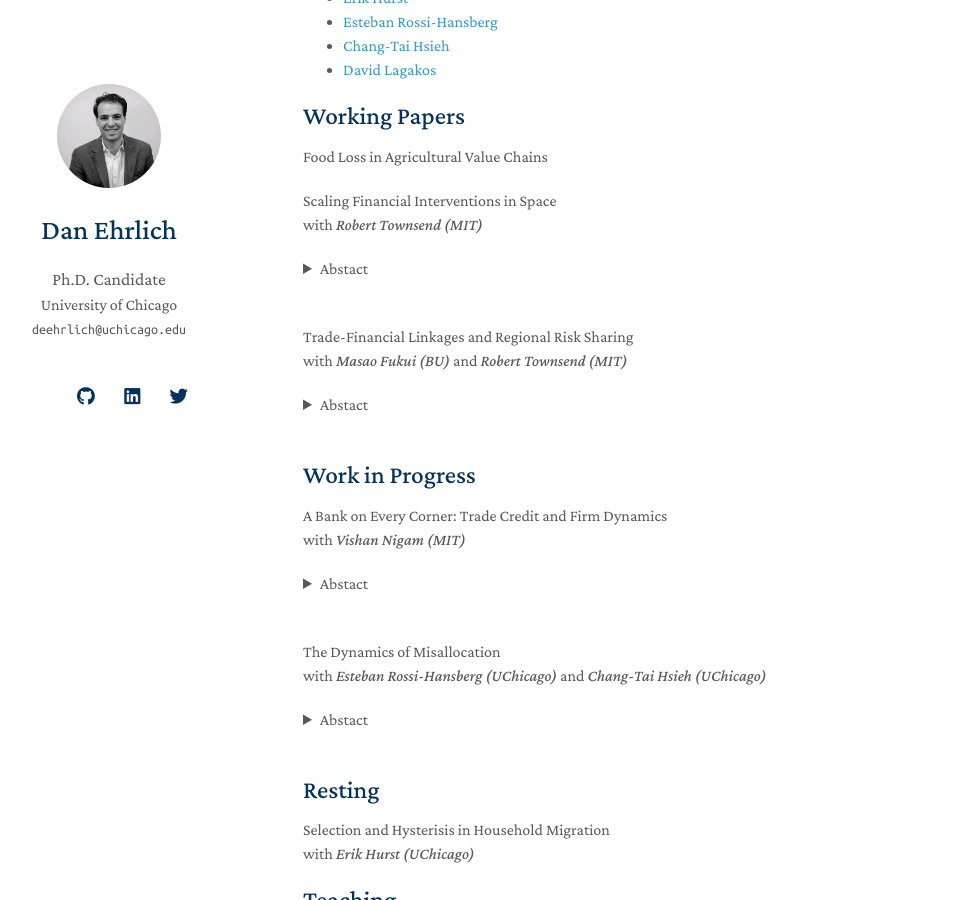
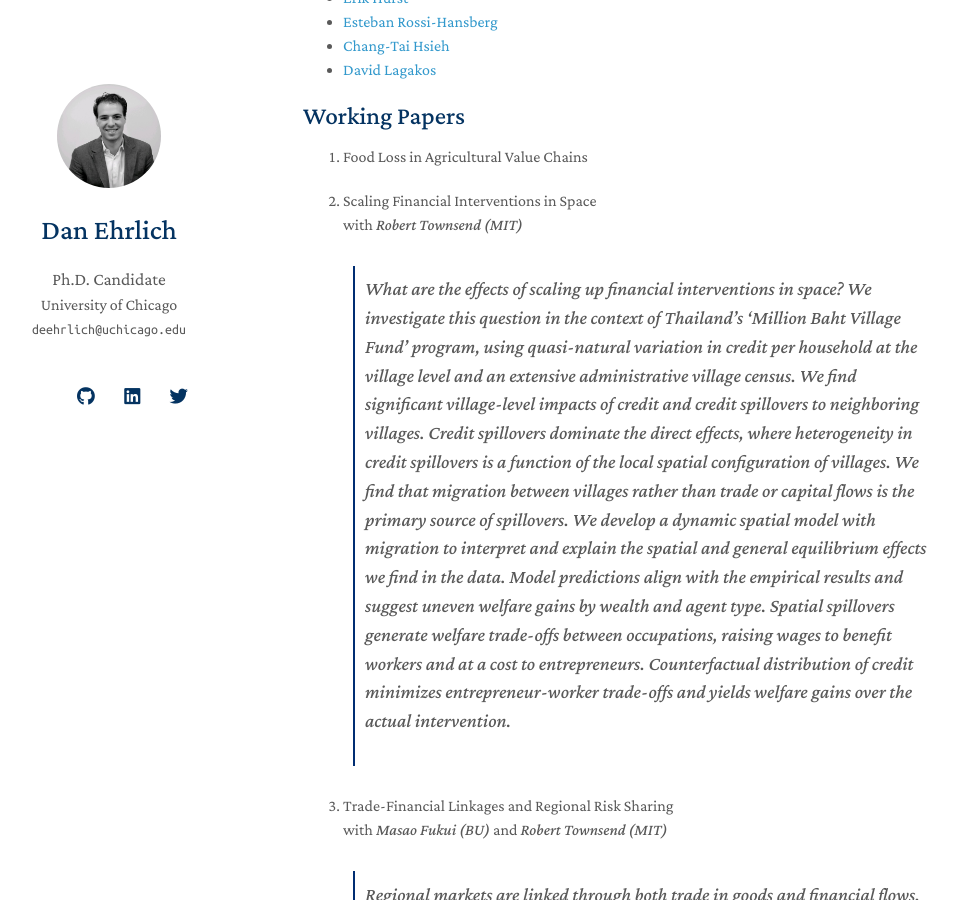
Before and after one commit to danielehrlich/danielehrlich.github.io, a Jekyll site: the page built from index.md, in a window 1280 px wide and 900 px high, scrolled down 373 px. Shown: the whole window, without its empty margins (167-1125 px from the left). Built offline with Jekyll 4.4.1, drawn with Linux system fonts in a browser that asks for light colours; nearby versions of some CDN libraries; a style sheet for code colours, icons or effects is not loaded; our own code applies the rules of GitHub Pages for plain Markdown files.

Commit message:
Update index.md

```diff
--- a/index.md
+++ b/index.md
@@ -18,57 +18,25 @@ I am a visiting scholar at the Columbia Business School from September 2023 to J
 
 ## Working Papers
 
-Food Loss in Agricultural Value Chains
+1. Food Loss in Agricultural Value Chains
 
-Scaling Financial Interventions in Space
+2. Scaling Financial Interventions in Space
 with *Robert Townsend (MIT)*
+> What are the effects of scaling up financial interventions in space? We investigate this question in the context of Thailand's ‘Million Baht    Village Fund' program, using quasi-natural variation in credit per household at the village level and an extensive administrative village census. We find significant village-level impacts of credit and credit spillovers to neighboring villages. Credit spillovers dominate the direct effects, where heterogeneity in credit spillovers is a function of the local spatial configuration of villages. We find that migration between villages rather than trade or capital flows is the primary source of spillovers. We develop a dynamic spatial model with migration to interpret and explain the spatial and general equilibrium effects we find in the data. Model predictions align with the empirical results and suggest uneven welfare gains by wealth and agent type. Spatial spillovers generate welfare trade-offs between occupations, raising wages to benefit workers and at a cost to entrepreneurs. Counterfactual distribution of credit minimizes entrepreneur-worker trade-offs and yields welfare gains over the actual intervention.
 
-<details>
-
-<summary>Abstact</summary>
-
-What are the effects of scaling up financial interventions in space? We investigate this question in the context of Thailand's ‘Million Baht    Village Fund' program, using quasi-natural variation in credit per household at the village level and an extensive administrative village census. We find significant village-level impacts of credit and credit spillovers to neighboring villages. Credit spillovers dominate the direct effects, where heterogeneity in credit spillovers is a function of the local spatial configuration of villages. We find that migration between villages rather than trade or capital flows is the primary source of spillovers. We develop a dynamic spatial model with migration to interpret and explain the spatial and general equilibrium effects we find in the data. Model predictions align with the empirical results and suggest uneven welfare gains by wealth and agent type. Spatial spillovers generate welfare trade-offs between occupations, raising wages to benefit workers and at a cost to entrepreneurs. Counterfactual distribution of credit minimizes entrepreneur-worker trade-offs and yields welfare gains over the actual intervention.
-
-</details>
-<br>
-
-Trade-Financial Linkages and Regional Risk Sharing
+3. Trade-Financial Linkages and Regional Risk Sharing
 with *Masao Fukui (BU)* and *Robert Townsend (MIT)*
-
-<details>
-
-<summary>Abstact</summary>
-
-Regional markets are linked through both trade in goods and financial flows. Yet research estimating the effect of shocks on local markets primarily focuses on within market outcomes and does not account for trade-financial linkages. We bridge this gap by constructing and relating the regional current account and trade balance for states in the United States and estimate their co-movement in response to shocks. We find that in response to negative shocks, states hit hardest decrease the trade balance and current account while receiving greater financial transfers from other states. Private transfers account for a majority of the financial transfers from other states, reducing the effect of negative shock by approximately a fourth. Public transfers, on the other hand, are small and often insignificant.
-
-</details>
-<br>
+> Regional markets are linked through both trade in goods and financial flows. Yet research estimating the effect of shocks on local markets primarily focuses on within market outcomes and does not account for trade-financial linkages. We bridge this gap by constructing and relating the regional current account and trade balance for states in the United States and estimate their co-movement in response to shocks. We find that in response to negative shocks, states hit hardest decrease the trade balance and current account while receiving greater financial transfers from other states. Private transfers account for a majority of the financial transfers from other states, reducing the effect of negative shock by approximately a fourth. Public transfers, on the other hand, are small and often insignificant.
 
 ## Work in Progress
 
-A Bank on Every Corner: Trade Credit and Firm Dynamics
+1. A Bank on Every Corner: Trade Credit and Firm Dynamics
 with *Vishan Nigam (MIT)*
+> Retail firms in India are one of the largest sources of short-term consumer loans. What is the impact of bundling financial and real products on firm dynamics? By combining an experiment with a novel transaction level dataset of micro, small and medium sized enterprises, we document that 1) firms learn customer creditworthiness over time, 2) private information about creditworthiness generates monopolistic power, and 3) small firms have a comparative advantage in gathering private information. We develop a dynamic model of firm-customer lending and derive conditions under which it is efficient for firms to remain small. We then study how a counterfactual de-bundling of financial and real products through the introduction of credit cards affects the size and number of retail firms.
 
-<details>
-
-<summary>Abstact</summary>
-
-Retail firms in India are one of the largest sources of short-term consumer loans. What is the impact of bundling financial and real products on firm dynamics? By combining an experiment with a novel transaction level dataset of micro, small and medium sized enterprises, we document that 1) firms learn customer creditworthiness over time, 2) private information about creditworthiness generates monopolistic power, and 3) small firms have a comparative advantage in gathering private information. We develop a dynamic model of firm-customer lending and derive conditions under which it is efficient for firms to remain small. We then study how a counterfactual de-bundling of financial and real products through the introduction of credit cards affects the size and number of retail firms.
-
-</details>
-<br>
-
-The Dynamics of Misallocation
+2. The Dynamics of Misallocation
 with *Esteban Rossi-Hansberg (UChicago)* and *Chang-Tai Hsieh (UChicago)*
-
-<details>
-
-<summary>Abstact</summary>
-
-Between 1980 and 2010, relative to the average firm, the top firms in the United States decreased their scope, the number of products per firm, but increased their scale, the productivity per product line. We attribute these secular patterns to changes in static misallocation. Static wedges to labor and capital shift dynamic incentives to innovate, redirecting innovation from creating new products to improving existing ones, thus lowering the amount of creative destruction. We extend to model to consider differences in firm composition between the United States, Korea, and Mexico, and show that a large percent of the differences can be explained via differences in static wedges.
-
-</details>
-<br>
+> Between 1980 and 2010, relative to the average firm, the top firms in the United States decreased their scope, the number of products per firm, but increased their scale, the productivity per product line. We attribute these secular patterns to changes in static misallocation. Static wedges to labor and capital shift dynamic incentives to innovate, redirecting innovation from creating new products to improving existing ones, thus lowering the amount of creative destruction. We extend to model to consider differences in firm composition between the United States, Korea, and Mexico, and show that a large percent of the differences can be explained via differences in static wedges.
 
 ## Resting
 Selection and Hysterisis in Household Migration
```
